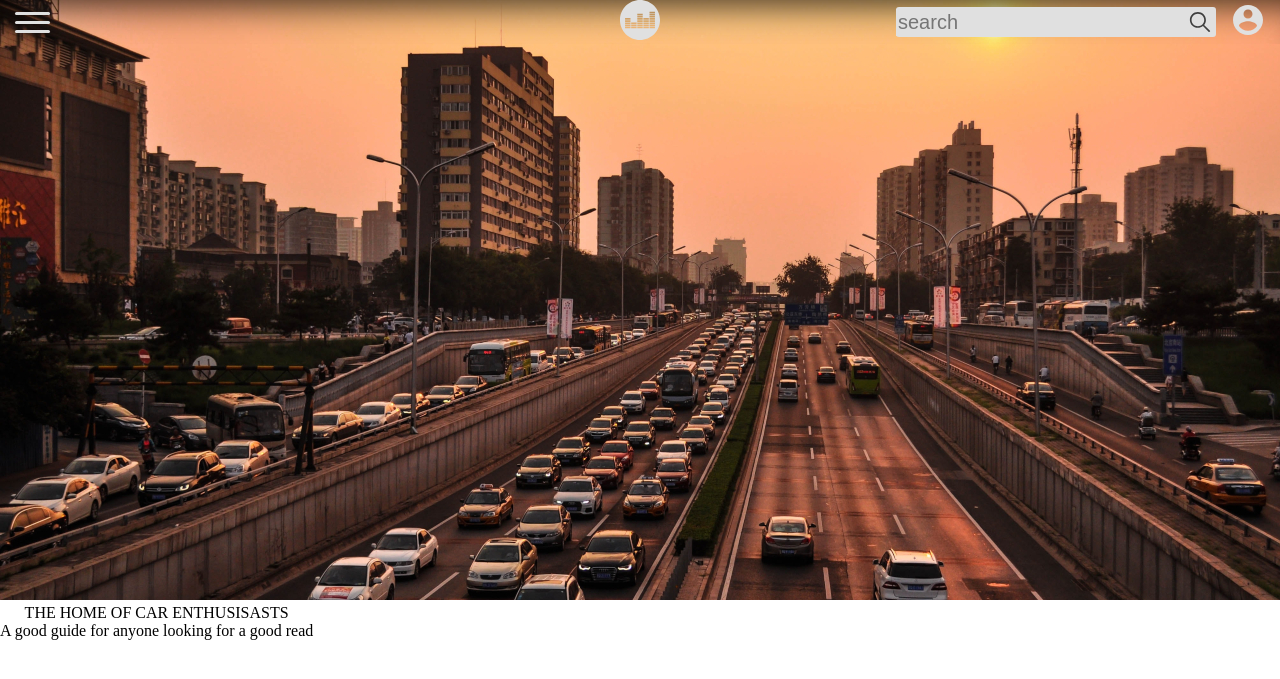
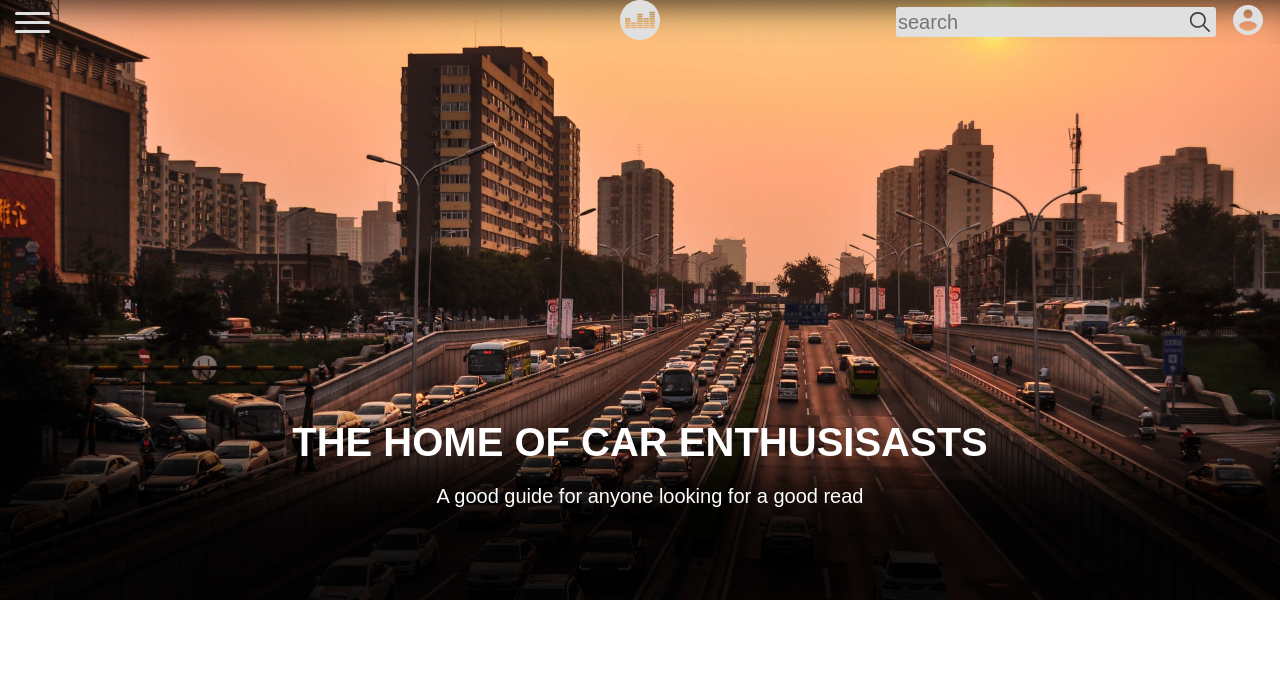
Before and after one commit to clinsm/car-blog, a PHP site: page / in a window 1280 px wide. Shown: the top 679 px of the page. Run offline with PHP 8.4, Linux system fonts and the light colour scheme.

Commit message:
Add files via upload

```diff
--- a/css/style.css
+++ b/css/style.css
@@ -1,3 +1,6 @@
+*{
+  font-family: 'Montserrat', sans-serif;
+}
 body{
   margin: 0;
 }
@@ -82,6 +85,7 @@ body{
 
 /*Begining of main body*/
 .section1 img{
+  float: left;
 }
 .section1{
   height: 600px;
@@ -92,4 +96,80 @@ body{
 /*in the first section of main body*/
 .welcome{
   position: absolute;
+  margin-top: 400px;
+  height: 200px;
+  width: 100%;
+  -webkit-box-shadow: inset 49px -129px 64px 17px rgba(0,0,0,0.91);
+  -moz-box-shadow: inset 49px -129px 64px 17px rgba(0,0,0,0.91);
+  box-shadow: inset 49px -129px 64px 17px rgba(0,0,0,0.91);
 }
+.bigmessage{
+  font-size: 40px;
+  font-weight:bold;
+  padding: 20px;
+  color: white;
+}
+.message{
+  font-size: 20px;
+  padding-left: 20px;
+  color: white;
+}
+
+/*things at the second section*/
+.section2{
+  padding: 80px;
+}
+.bigrow1{
+  padding: 20px;
+}
+.info{
+  font-size: 30px;
+  font-weight:bold;
+}
+.row1{
+  display: flex;
+}
+
+.col1{
+  width: 250px;
+  height: 332px;
+  border-radius: 6px;
+  margin: 30px;
+  -webkit-box-shadow: 0px 1px 7px 0px rgba(0,0,0,0.75);
+-moz-box-shadow: 0px 1px 7px 0px rgba(0,0,0,0.75);
+box-shadow: 0px 1px 7px 0px rgba(0,0,0,0.75);
+
+}
+.col2{
+margin: 30px;
+height: 332px;
+width: 250px;
+background: gray;
+}
+.head img{
+  width: 100%;
+  height: 150px;
+  border-radius: 6px 6px 0 0;
+}
+.midup{
+  height: 20px;
+  font-size: 20px;
+  padding: 5px;
+
+  font-weight:bold;
+}
+.midlow{
+  height: 100px;
+  text-align: justify;
+  padding: 5px;
+}
+.tail{
+  background: blue;;
+  text-align: center;
+  border-radius: 0 0 6px 6px;
+  padding: 10px;
+}
+.tail a{
+  text-decoration: none;
+  color: white;
+}
```
